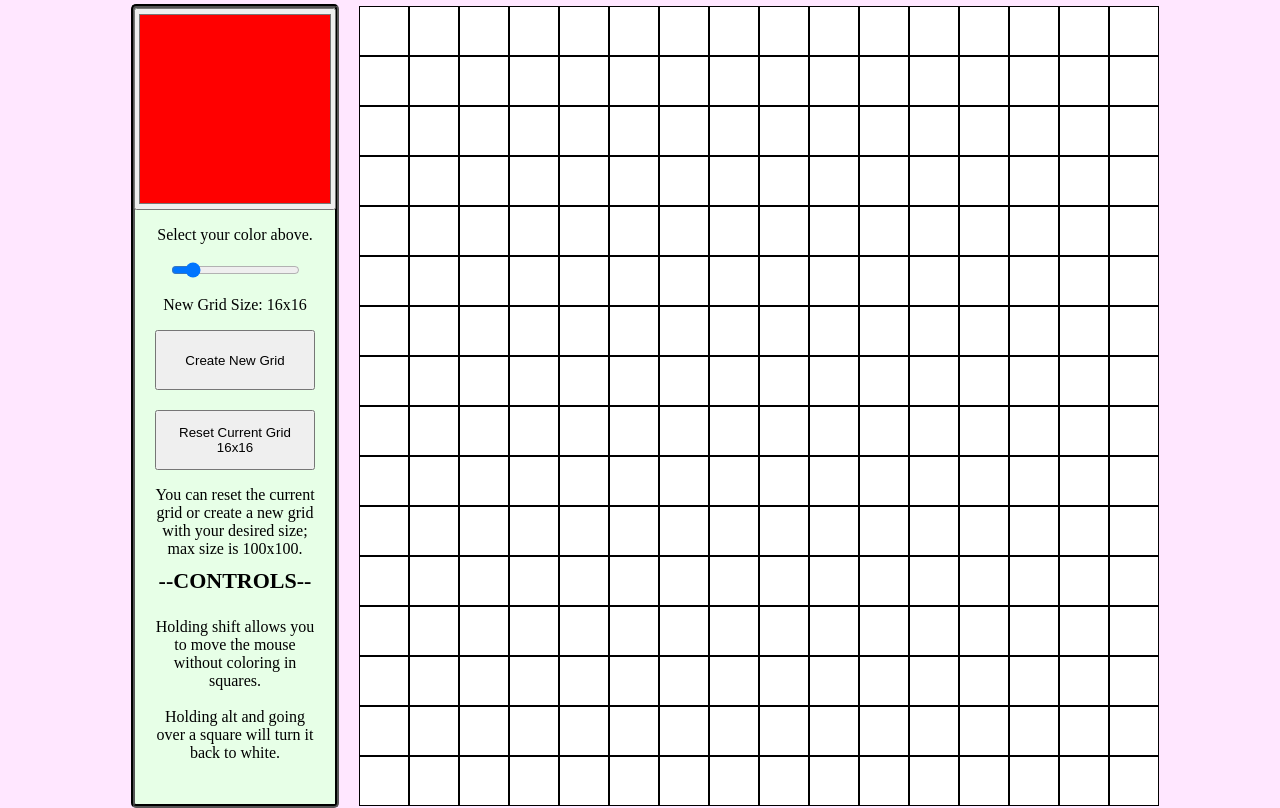
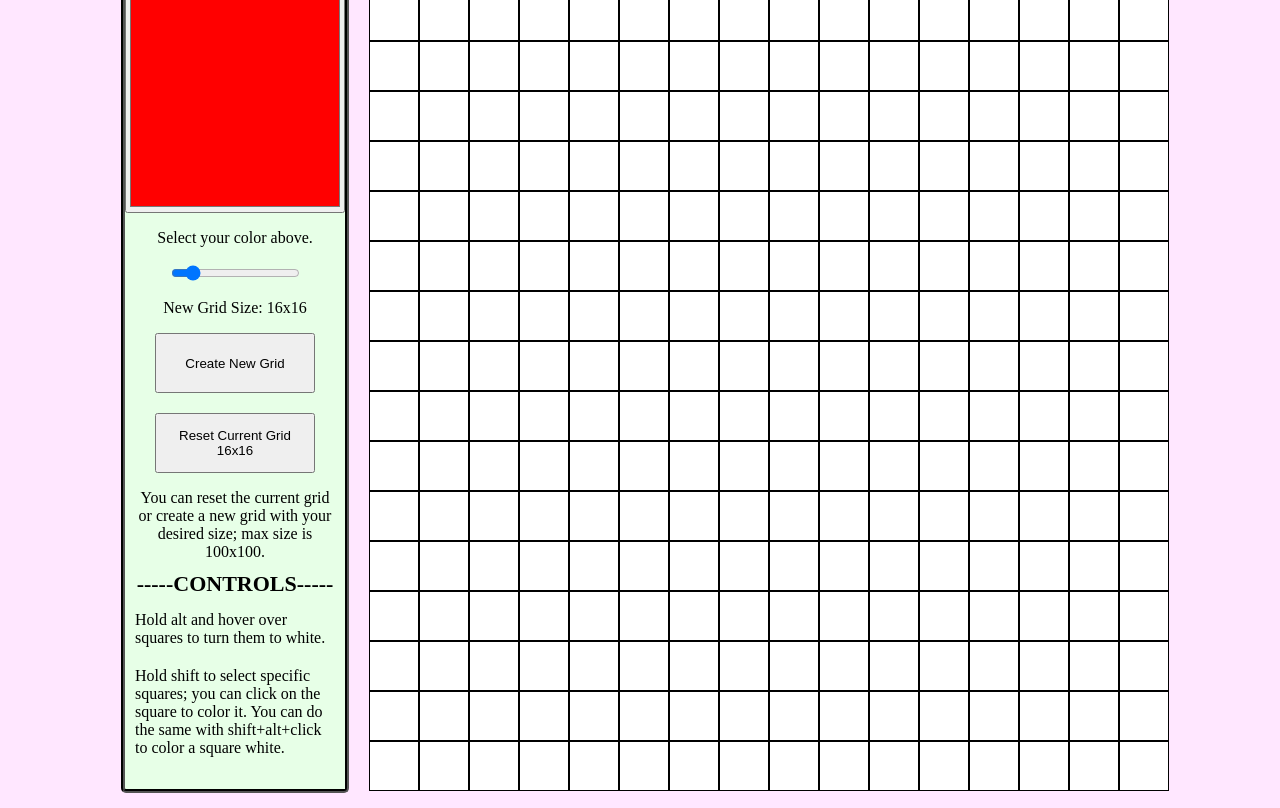
Before and after one commit to hqluke/etch-a-sketch, a plain HTML site: page index.html in a window 1280 px wide. Shown: the part 92-900 px from the top of the page. Drawn offline with Linux system fonts and the light colour scheme.

Commit message:
FIN (color logic added and fixed UI)

```diff
--- a/js.js
+++ b/js.js
@@ -1,6 +1,5 @@
 const body = document.body
 const containerDiv = document.querySelector(".container");
-let currentColor = document.querySelector(".palette") //acess it with  currentColor.value
 let gridSize = 16;
 let squareSize = 0;
 let elements = {};
@@ -8,9 +7,7 @@ let elements = {};
 
 function createElements(){
 
-    const titleDiv = document.createElement("div");
-    titleDiv.classList.add("titleDiv");
-    body.insertBefore(titleDiv, containerDiv);
+
 
     const title = document.createElement("h1");
     title.textContent = titleText(gridSize);
@@ -85,13 +82,26 @@ function createElements(){
 
     const controlsTitle = document.createElement("p");
     controlsTitle.classList.add("controlsTitle")
-    controlsTitle.textContent = "--CONTROLS--";
+    controlsTitle.textContent = "-----CONTROLS-----";
     controlsDiv.appendChild(controlsTitle);
 
-    const daControls = document.createElement("p");
+    const controlListDiv = document.createElement("div");
+    controlListDiv.classList.add("controlListDiv");
+    controlsDiv.appendChild(controlListDiv);
+
+    const daControls = document.createElement("ul");
     daControls.classList.add("daControls");
-    daControls.textContent = "Holding shift allows you to move the mouse without coloring in squares.\n\n Holding alt and going over a square will turn it back to white.";
     controlsDiv.appendChild(daControls);
+
+    const daControlsListTop = document.createElement("li");
+    daControlsListTop.classList.add("daControlsListTop");
+    daControlsListTop.textContent = "Hold alt and hover over squares to turn them to white. ";
+    daControls.appendChild(daControlsListTop);
+
+    const daControlsListBottom = document.createElement("li");
+    daControlsListBottom.classList.add("daControlsListBottom");
+    daControlsListBottom.textContent = "Hold shift to select specific squares; you can click on the square to color it. You can do the same with shift+alt+click to color a square white.";
+    daControls.appendChild(daControlsListBottom);
 
 
     const lateDiv = document.createElement("div");
@@ -109,9 +119,10 @@ function createElements(){
 
 
     return {
-        titleDiv, title, elementsDiv, colorDiv, palette, paletteText,
+         title, elementsDiv, colorDiv, palette, paletteText,
         sizeDiv, rangeSlider, rangeValue, rangeButton, resetDiv, resetButton,
-        rulesDiv, daRulez, gridDiv, textDiv, controlsDiv, controlsTitle, daControls, lateDiv
+        rulesDiv, daRulez, gridDiv, textDiv, controlsDiv, controlsTitle, daControls,
+         lateDiv, daControlsListTop, daControlsListBottom, controlListDiv
     };
 
 
@@ -122,6 +133,7 @@ document.addEventListener('DOMContentLoaded', function() {
     elements = createElements();
     newGrid(gridSize)
     slider();
+    mouseControls();
 });
 
 
@@ -189,3 +201,29 @@ function titleText(size){
 function resetGridText(size){
     return `Reset Current Grid\n${size}x${size}`;
 }
+
+function mouseControls(){
+    elements.gridDiv.addEventListener("mouseover", (event) =>{
+        if (!event.shiftKey) {
+            if (event.altKey) {
+                event.target.style.backgroundColor = "white";
+                event.target.style.borderColor = "black";
+            } else {
+                event.target.style.backgroundColor = elements.palette.value;
+                event.target.style.borderColor = elements.palette.value;
+            }
+        }
+    })
+
+
+    elements.gridDiv.addEventListener("click", (event) =>{
+            if (event.altKey) {
+                event.target.style.backgroundColor = "white";
+                event.target.style.borderColor = "black";
+            } else {
+                event.target.style.backgroundColor = elements.palette.value;
+                event.target.style.borderColor = elements.palette.value;
+            }
+    })
+
+}
--- a/style.css
+++ b/style.css
@@ -35,7 +35,7 @@
 .elements{
     display:flex;
     flex-direction: column;
-    width: 200px;
+    width: 220px;
     height: 99.5%;
     margin-left: 10px;
     border: 4px black groove;
@@ -43,7 +43,7 @@
     justify-content: flex-start;
     align-items: center;
     background-color: rgb(231, 255, 231);
-    margin-top: 180px;
+    margin-top: 150px;
 }
 
 .colorDiv{
@@ -71,6 +71,7 @@
     display: flex;
     flex-direction: column;
     padding: 0px 20px;
+    width: 200px;
 }
 
 .rulesDiv{
@@ -83,6 +84,7 @@
     display:flex;
     flex-direction: column;
     margin-top: -8px;
+    width: 200px;
 }
 .controlsTitle{
     display:flex;
@@ -94,7 +96,7 @@
     display:flex;
     justify-content: center;
     text-align: center;
-    margin-top: 2px;
+    margin-top: -8px;
     white-space: pre-line;
 }
 
@@ -116,8 +118,8 @@ body{
 }
 
 .palette{
-    width:202px;
-    height: 202px;
+    width:220px;
+    height: 220px;
     margin-top: -20px;
 }
 
@@ -128,5 +130,24 @@ body{
 .lateDiv{
     display: flex;
     flex-direction: column;
-    margin-top: 100px;
+    margin-top: 70px;
 }
+
+.controlListDiv{
+    display: flex;
+    justify-content: left;
+}
+
+ul{
+    padding: 0px;
+    display: flex;
+    flex-direction: column;
+    list-style-type: none;
+    gap: 20px;
+}
+
+li{
+
+    display: flex;
+    text-align: left;
+}
```
